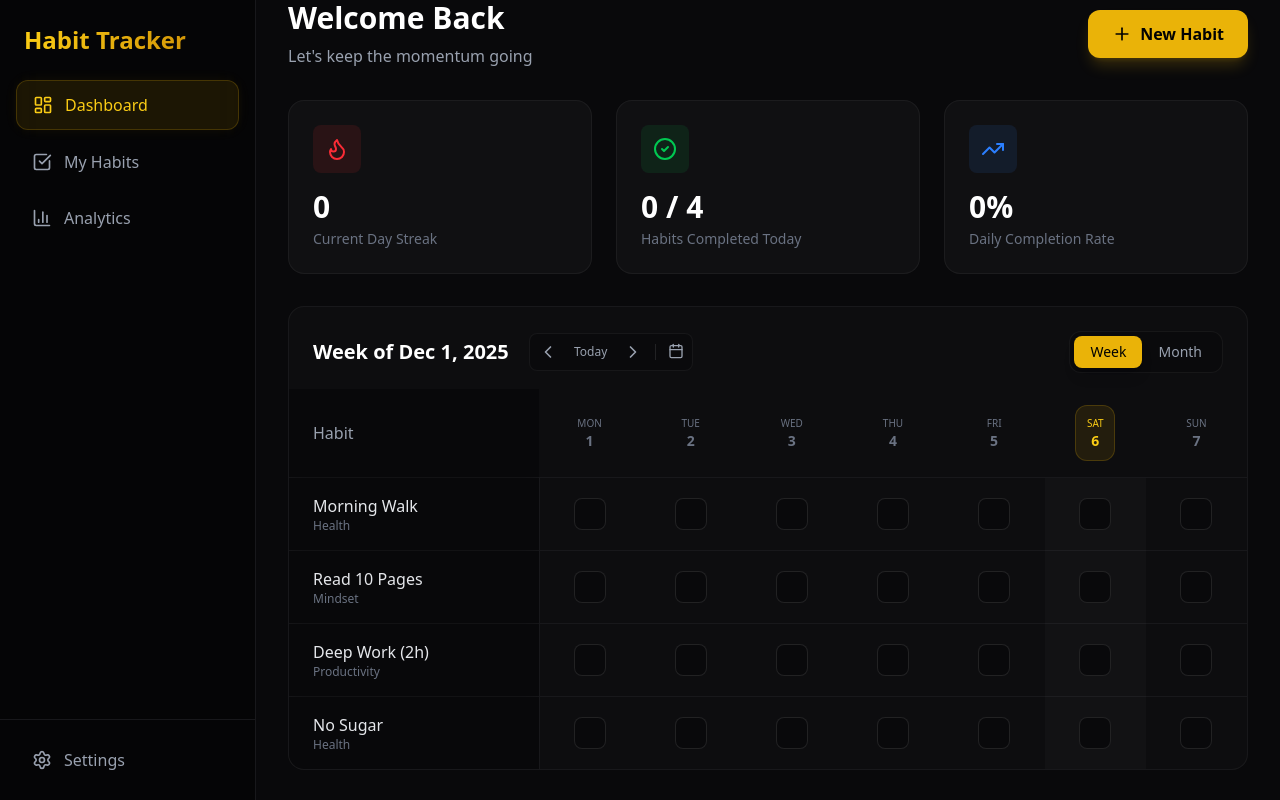
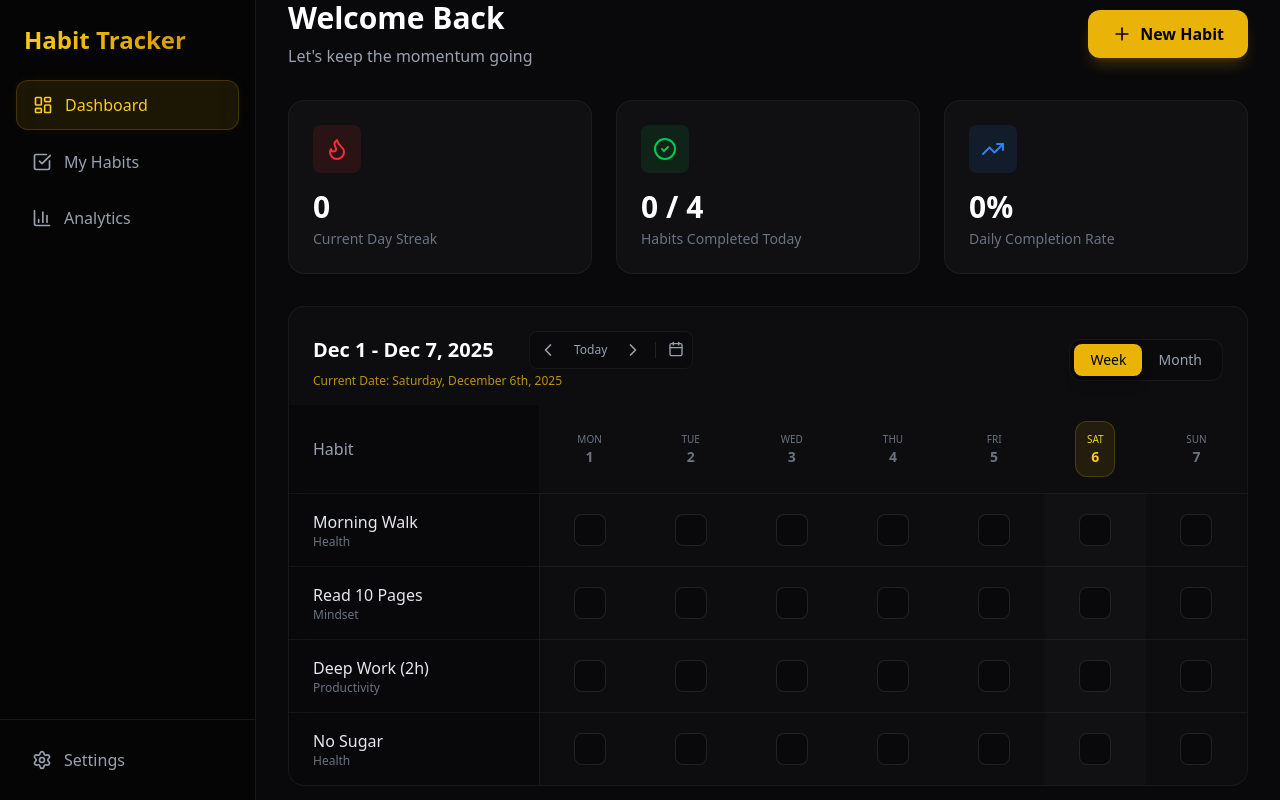
Before and after one commit to Aryan24a-git/habit-tracker, a React (Vite) app: page / in a window 1280 px wide. Built offline with nearby package versions, Linux system fonts and the light colour scheme.

Commit message:
feat: add `HabitGrid` component for tracking habits with week/month views, date navigation, and a resizable sidebar.

```diff
--- a/src/components/HabitGrid.tsx
+++ b/src/components/HabitGrid.tsx
@@ -1,8 +1,8 @@
-import React, { useState } from 'react';
+import React, { useState, useRef, useEffect } from 'react';
 import { format, isSameDay, startOfWeek, addDays, startOfMonth, endOfMonth, eachDayOfInterval } from 'date-fns';
 import { useHabits } from '../context/HabitContext';
 import clsx from 'clsx';
-import { Check, ChevronLeft, ChevronRight, Calendar } from 'lucide-react';
+import { Check, ChevronLeft, ChevronRight, Calendar, GripVertical } from 'lucide-react';
 
 interface HabitGridProps {
     onEditHabit?: (id: string) => void;
@@ -15,6 +15,11 @@ export const HabitGrid: React.FC<HabitGridProps> = ({ onEditHabit }) => {
     const [viewMode, setViewMode] = useState<ViewMode>('week');
     const [currentDate, setCurrentDate] = useState(new Date());
 
+    // Resizable column state
+    const [sidebarWidth, setSidebarWidth] = useState(250);
+    const [isResizing, setIsResizing] = useState(false);
+    const sidebarRef = useRef<HTMLDivElement>(null);
+
     // Calculate days based on view mode
     const days = React.useMemo(() => {
         if (viewMode === 'week') {
@@ -26,6 +31,32 @@ export const HabitGrid: React.FC<HabitGridProps> = ({ onEditHabit }) => {
             return eachDayOfInterval({ start, end });
         }
     }, [viewMode, currentDate]);
+
+    // Resizing Logic
+    useEffect(() => {
+        const handleMouseMove = (e: MouseEvent) => {
+            if (!isResizing) return;
+            // Limit width between 100px and 400px
+            const newWidth = Math.max(100, Math.min(400, e.clientX - (sidebarRef.current?.getBoundingClientRect().left || 0)));
+            setSidebarWidth(newWidth);
+        };
+
+        const handleMouseUp = () => {
+            setIsResizing(false);
+            document.body.style.cursor = 'default';
+        };
+
+        if (isResizing) {
+            window.addEventListener('mousemove', handleMouseMove);
+            window.addEventListener('mouseup', handleMouseUp);
+            document.body.style.cursor = 'col-resize';
+        }
+
+        return () => {
+            window.removeEventListener('mousemove', handleMouseMove);
+            window.removeEventListener('mouseup', handleMouseUp);
+        };
+    }, [isResizing]);
 
     const isCompleted = (habitId: string, date: Date) => {
         const dateStr = format(date, 'yyyy-MM-dd');
@@ -44,16 +75,28 @@ export const HabitGrid: React.FC<HabitGridProps> = ({ onEditHabit }) => {
     const jumpToToday = () => setCurrentDate(new Date());
 
     // Format header date
-    const headerTitle = viewMode === 'week'
-        ? `Week of ${format(days[0], 'MMM d, yyyy')}`
-        : format(currentDate, 'MMMM yyyy');
+    const getHeaderTitle = () => {
+        if (viewMode === 'week') {
+            const start = days[0];
+            const end = days[days.length - 1];
+            // "Dec 1 - Dec 7, 2025" or "Dec 29, 2025 - Jan 4, 2026" logic
+            const startFormat = isSameDay(start, end) ? '' : format(start, 'MMM d');
+            const endFormat = format(end, 'MMM d, yyyy');
+            return `${startFormat} - ${endFormat}`;
+        }
+        return format(currentDate, 'MMMM yyyy');
+    };
 
     return (
-        <div className="bg-dark-800/30 rounded-2xl border border-white/5 overflow-hidden flex flex-col h-full">
+        <div className="bg-dark-800/30 rounded-2xl border border-white/5 overflow-hidden flex flex-col h-full select-none">
             {/* Header Controls */}
-            <div className="p-6 pb-4 flex flex-col md:flex-row md:items-center justify-between gap-4">
+            <div className="p-6 pb-4 flex flex-col xl:flex-row xl:items-center justify-between gap-4">
+                <div className="flex flex-col gap-1">
                     <div className="flex items-center gap-4">
-                    <h3 className="text-xl font-bold text-white min-w-[200px]">{headerTitle}</h3>
+                        <h3 className="text-xl font-bold text-white min-w-[200px] whitespace-nowrap">
+                            {getHeaderTitle()}
+                        </h3>
+                        {/* Navigation */}
                         <div className="flex items-center gap-1 bg-dark-900/50 rounded-lg p-1 border border-white/5 relative">
                             <button
                                 onClick={() => navigate('prev')}
@@ -73,9 +116,7 @@ export const HabitGrid: React.FC<HabitGridProps> = ({ onEditHabit }) => {
                             >
                                 <ChevronRight className="w-5 h-5" />
                             </button>
-
                             <div className="w-px h-4 bg-white/10 mx-1" />
-
                             <div className="relative group">
                                 <input
                                     type="date"
@@ -92,8 +133,13 @@ export const HabitGrid: React.FC<HabitGridProps> = ({ onEditHabit }) => {
                             </div>
                         </div>
                     </div>
+                    {/* Current Date Subtitle */}
+                    <div className="text-xs text-gold-500/80 font-medium">
+                        Current Date: {format(new Date(), 'EEEE, MMMM do, yyyy')}
+                    </div>
+                </div>
 
-                <div className="flex bg-dark-900/50 p-1 rounded-xl border border-white/5 mx-auto md:mx-0">
+                <div className="flex bg-dark-900/50 p-1 rounded-xl border border-white/5 mx-auto xl:mx-0">
                     <button
                         onClick={() => setViewMode('week')}
                         className={clsx(
@@ -119,12 +165,27 @@ export const HabitGrid: React.FC<HabitGridProps> = ({ onEditHabit }) => {
                 </div>
             </div>
 
-            <div className="overflow-x-auto flex-1 scrollbar-thin scrollbar-thumb-dark-700 scrollbar-track-transparent">
+            <div className="overflow-x-auto flex-1 scrollbar-thin scrollbar-thumb-dark-700 scrollbar-track-transparent relative" ref={sidebarRef}>
                 <table className="w-full min-w-max border-collapse">
                     <thead>
                         <tr>
-                            <th className="sticky left-0 z-10 bg-dark-900/95 backdrop-blur-sm text-left py-4 px-6 text-gray-400 font-medium w-[250px] border-b border-white/5">
-                                Habit
+                            <th
+                                className="sticky left-0 z-20 bg-dark-900/95 backdrop-blur-sm text-left border-b border-white/5 group"
+                                style={{ width: sidebarWidth, minWidth: sidebarWidth, maxWidth: sidebarWidth }}
+                            >
+                                <div className="flex items-center justify-between h-full py-4 px-6 relative">
+                                    <span className="text-gray-400 font-medium">Habit</span>
+                                    {/* Resizer Handle */}
+                                    <div
+                                        className="absolute right-0 top-0 bottom-0 w-1 cursor-col-resize hover:bg-gold-500/50 active:bg-gold-500 transition-colors z-30 flex items-center justify-center"
+                                        onMouseDown={(e) => {
+                                            e.preventDefault();
+                                            setIsResizing(true);
+                                        }}
+                                    >
+                                        <GripVertical className="w-3 h-3 text-gray-600 opacity-0 group-hover:opacity-100 transition-opacity" />
+                                    </div>
+                                </div>
                             </th>
                             {days.map(date => (
                                 <th key={date.toString()} className="text-center py-4 px-1 min-w-[50px] border-b border-white/5">
@@ -142,14 +203,17 @@ export const HabitGrid: React.FC<HabitGridProps> = ({ onEditHabit }) => {
                     <tbody className="divide-y divide-white/5">
                         {habits.map(habit => (
                             <tr key={habit.id} className="hover:bg-white/5 transition-colors group">
-                                <td className="sticky left-0 z-10 bg-dark-900/95 backdrop-blur-sm py-4 px-6 border-r border-white/5 group-hover:bg-dark-800/80 transition-colors">
+                                <td
+                                    className="sticky left-0 z-10 bg-dark-900/95 backdrop-blur-sm py-4 px-6 border-r border-white/5 group-hover:bg-dark-800/80 transition-colors"
+                                    style={{ width: sidebarWidth, minWidth: sidebarWidth, maxWidth: sidebarWidth }}
+                                >
                                     <div
-                                        className="cursor-pointer group-hover:text-gold-400 transition-colors flex items-center justify-between"
+                                        className="cursor-pointer group-hover:text-gold-400 transition-colors flex items-center justify-between overflow-hidden"
                                         onClick={() => onEditHabit?.(habit.id)}
                                     >
-                                        <div>
-                                            <div className="font-medium text-gray-200 truncate max-w-[180px]">{habit.name}</div>
-                                            <div className="text-xs text-gray-500">{habit.category}</div>
+                                        <div className="truncate">
+                                            <div className="font-medium text-gray-200 truncate" title={habit.name}>{habit.name}</div>
+                                            <div className="text-xs text-gray-500 truncate">{habit.category}</div>
                                         </div>
                                     </div>
                                 </td>
```
Lines whose indentation alone changed are shown as unchanged.
